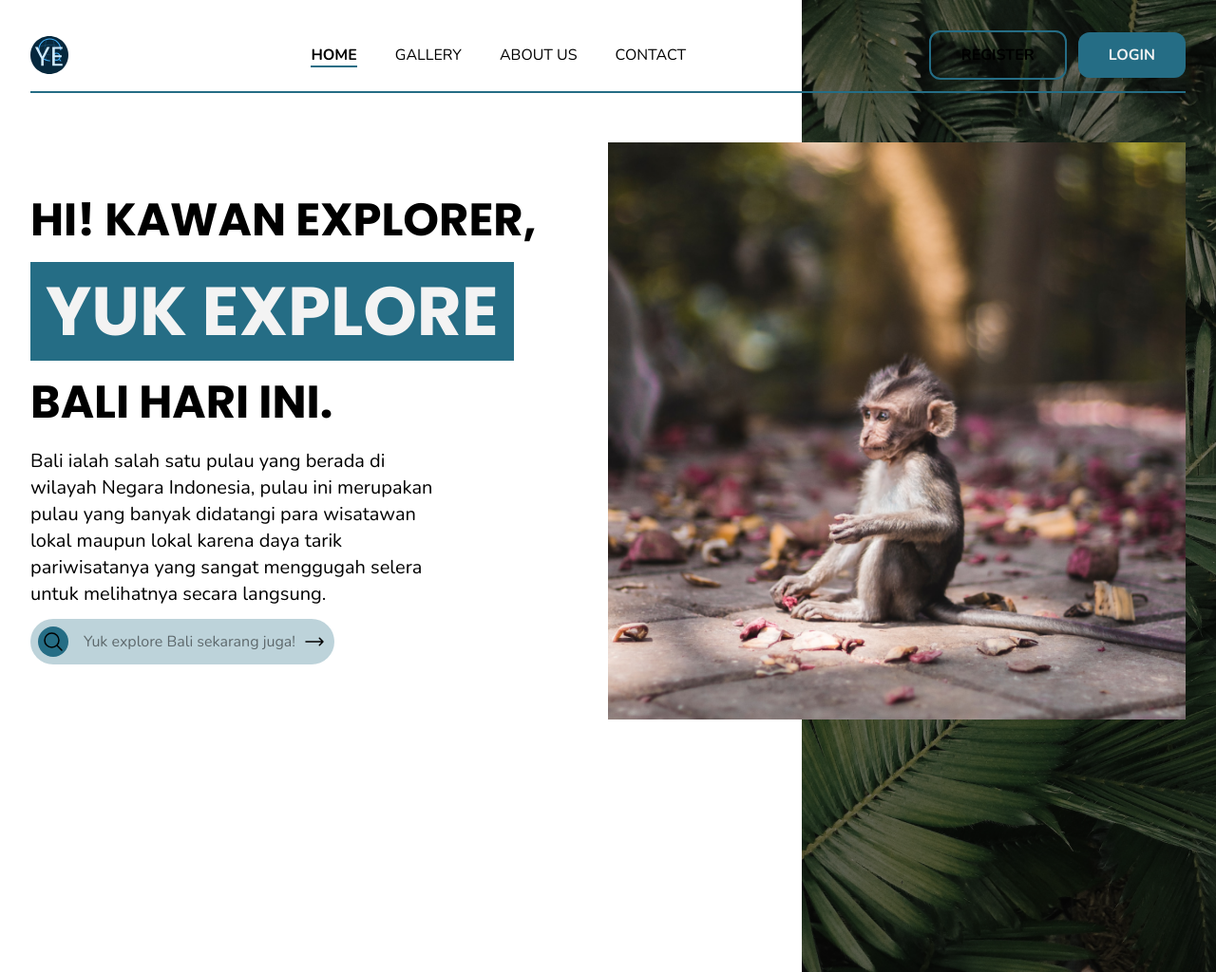
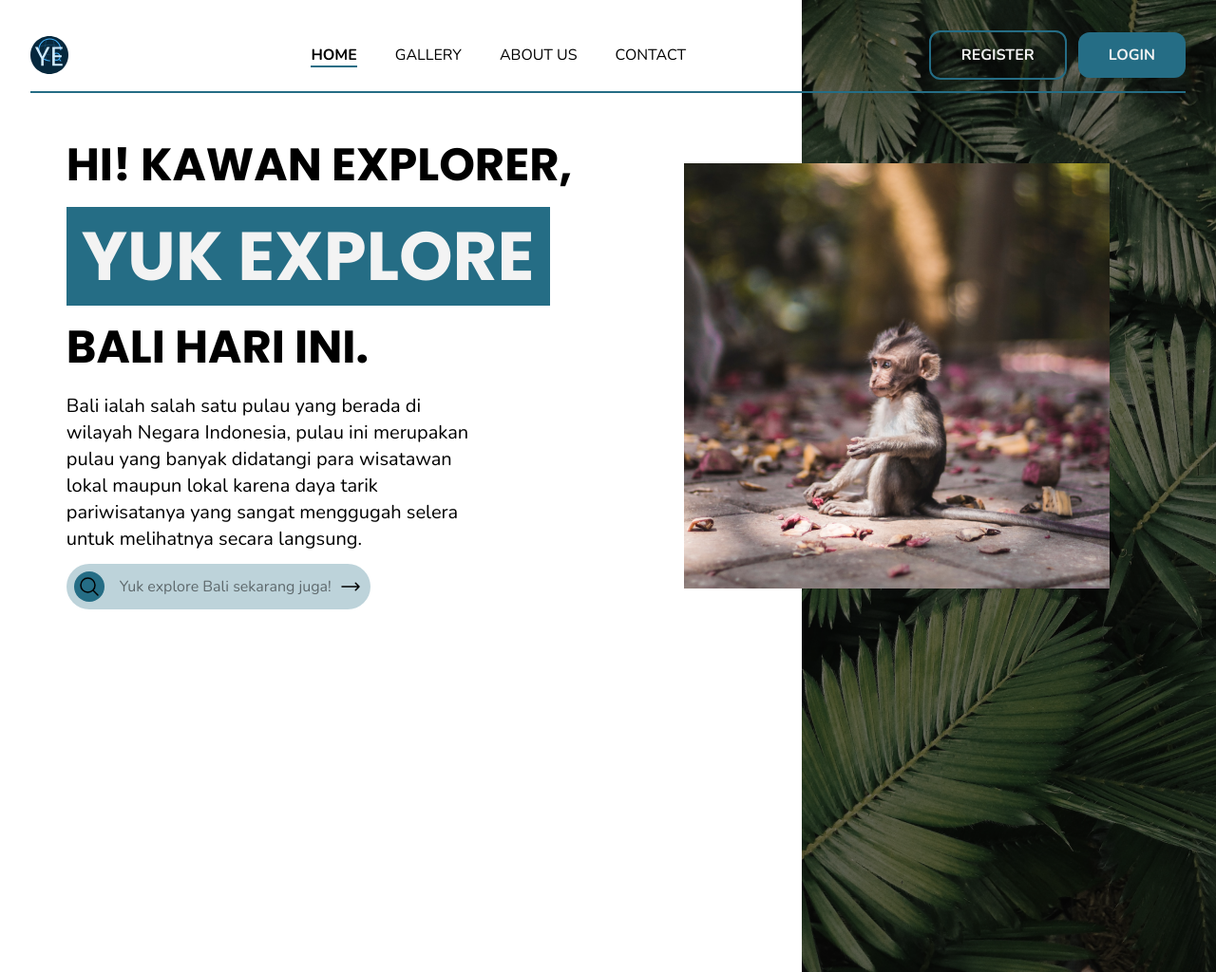
Before and after one commit to Gungwahada1/YukExplore, a website: page public/index.html in a window 1280 px wide. Shown: the whole page at 95% size. Drawn offline with nearby package versions, Linux system fonts and the light colour scheme.

Commit message:
maintenance home

```diff
--- a/public/index.html
+++ b/public/index.html
@@ -70,7 +70,7 @@
           >
             <a
               href="/public/register.html"
-              class="py-3 px-8 border-2 border-30% rounded-xl xl:text-[#000]"
+              class="py-3 px-8 border-2 border-30% rounded-xl"
               >REGISTER</a
             >
             <a href="/public/login.html" class="py-3 px-8 bg-30% rounded-xl"
@@ -123,7 +123,7 @@
             <div
               class="grid grid-cols-1 md:grid-cols-2 gap-5 md:gap-0 text-10% md:text-[#000]"
             >
-              <div class="my-auto">
+              <div class="my-auto mx-auto">
                 <h3
                   class="font-bold text-2xl lg:text-3xl xl:text-5xl pb-3 xl:pb-5 font-Poppins"
                 >
@@ -183,7 +183,11 @@
                 </div>
               </div>
               <div class="my-auto mx-auto">
-                <img src="/assets/heroHome.png" alt="" />
+                <img
+                  src="/assets/heroHome.png"
+                  alt=""
+                  class="max-w-xs lg:max-w-md"
+                />
               </div>
             </div>
           </div>
```
Also changed, not shown: dist/output.css.
